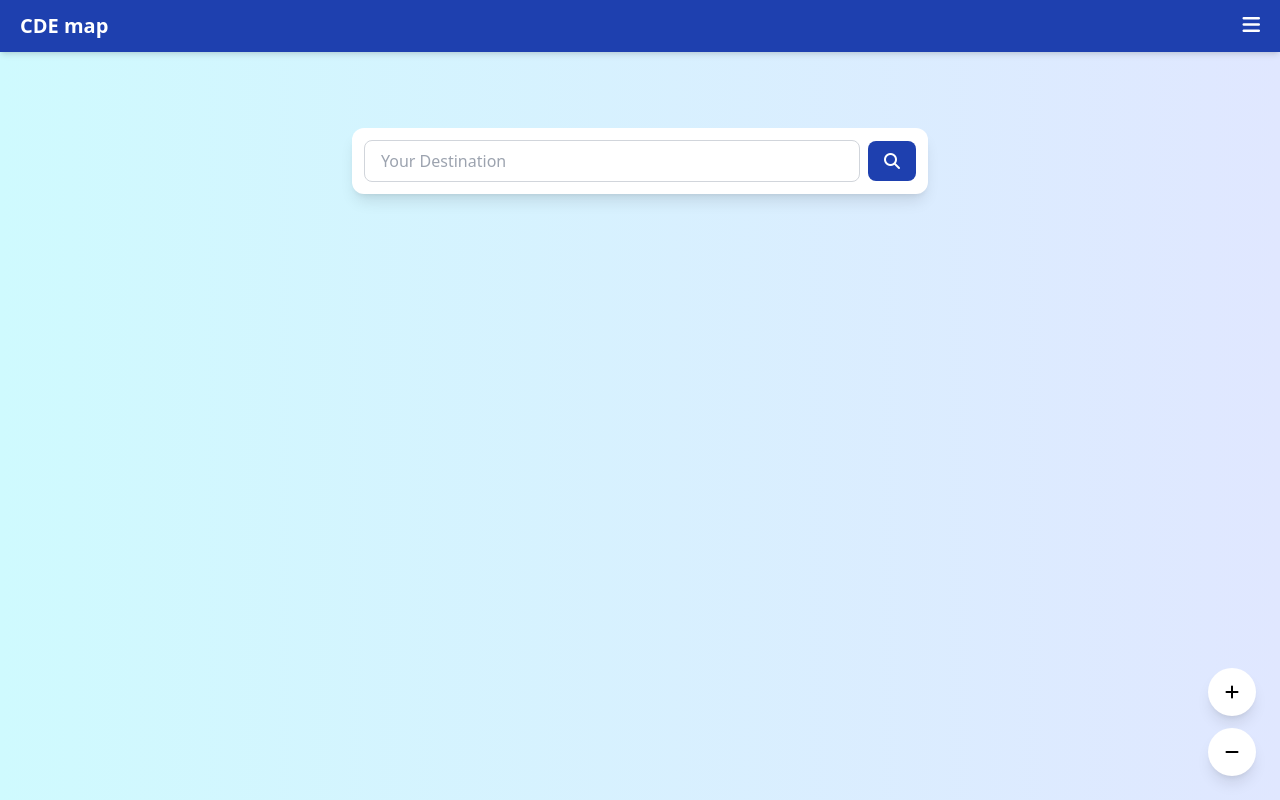
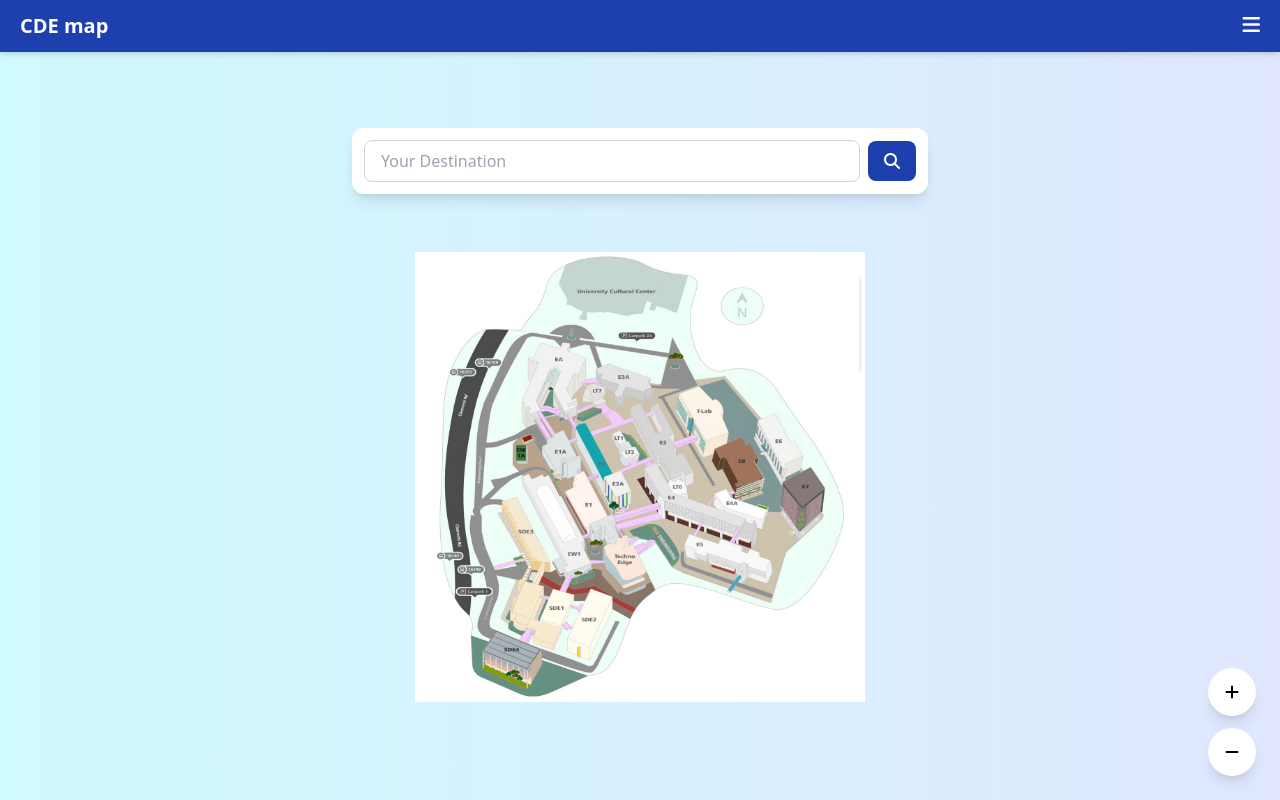
Before and after one commit to Aluminium-Oxide/Orbital-7008, a React (Create React App) app: page / in a window 1280 px wide. Built offline with nearby package versions, Linux system fonts and the light colour scheme.

Commit message:
add CDEmap

```diff
--- a/src/App.tsx
+++ b/src/App.tsx
@@ -11,8 +11,11 @@ function App() {
     }
   };
 
-  return (
+  return(
+  <>
+    {/* background */}
     <div className="bg-gradient-to-r from-cyan-100 to-indigo-100 min-h-screen font-sans">
+
       {/* navigation frame at top, dark blue */}
       <header className="sticky top-0 bg-blue-800 shadow-md z-40">
         <div className="container mx-auto px-5 py-3 flex justify-between items-center">
@@ -22,15 +25,19 @@ function App() {
           </button>
         </div>
       </header>
+    {/* image of CDE map */}
+    <div className="h-[50vh] flex justify-center items-end" style={{ transform: 'translateY(250px)' }}>
+      <img src="/CDEmap.jpg" alt="CDE Map" style={{ width: '450px', height: '450px' }}/>
+    </div>
 
-      {/* input frame + search button，middle high */}
-      <div className="absolute top-32 left-1/2 transform -translate-x-1/2 w-11/12 max-w-xl rounded-xl bg-white p-3 shadow-lg flex items-center space-x-2">
-        <input
+    {/* input frame + search button，middle high */}
+    <div className="absolute top-32 left-1/2 transform -translate-x-1/2 w-11/12 max-w-xl rounded-xl bg-white p-3 shadow-lg flex items-center space-x-2">
+      <input
           className="flex-1 px-4 py-2 border border-gray-300 rounded-lg focus:outline-none focus:ring-2 focus:ring-blue-800"
           type="text"
           placeholder="Your Destination"
           value={destination}
-          onChange={(e) => setDestination(e.target.value)}
+          onChange={(e: React.ChangeEvent<HTMLInputElement>) => setDestination(e.target.value)}
         />
         <button
           onClick={handleSearch}
@@ -50,6 +57,7 @@ function App() {
         </button>
       </div>
     </div>
+    </>
   );
 }
 
```
Also changed, not shown: public/CDEmap.jpg (added).
